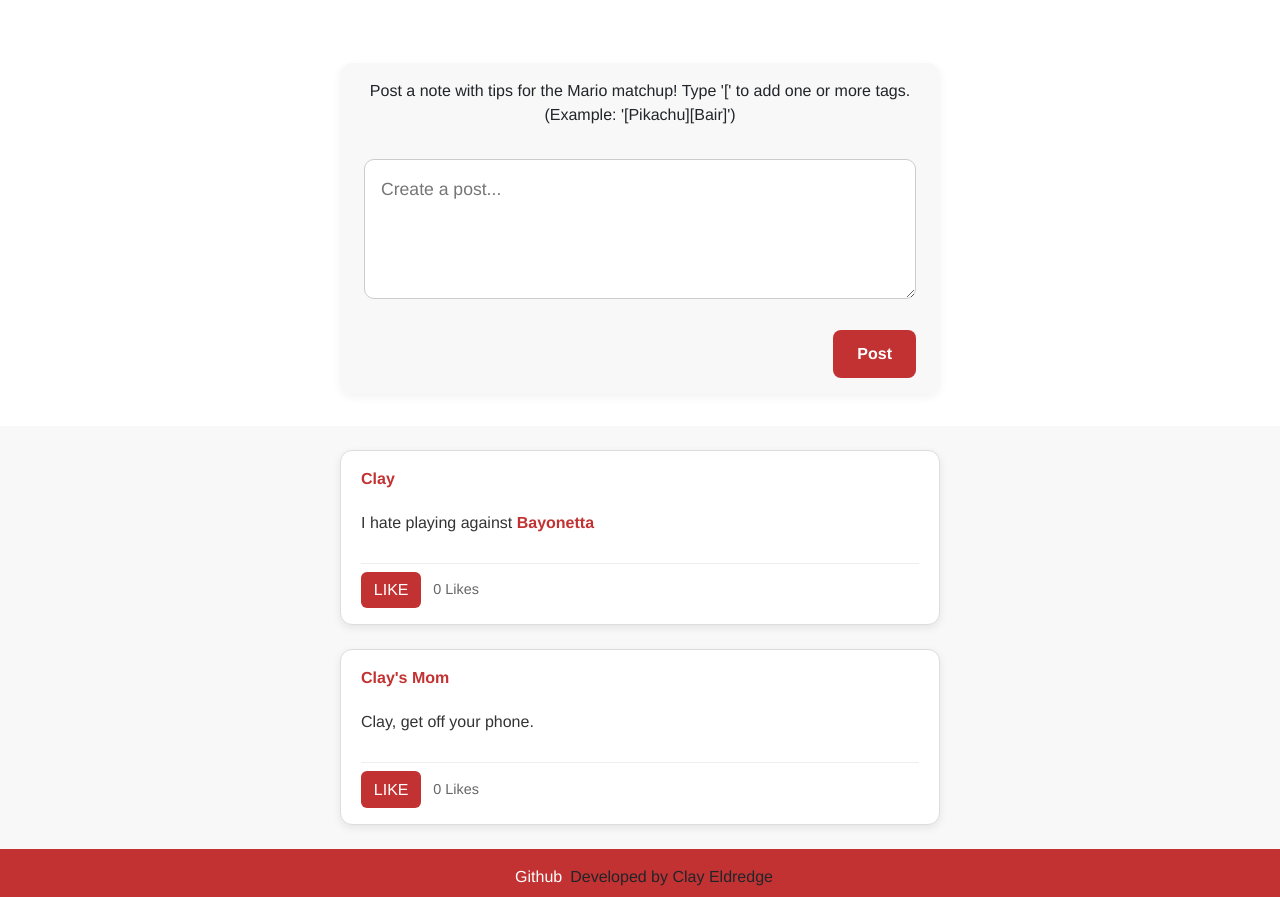
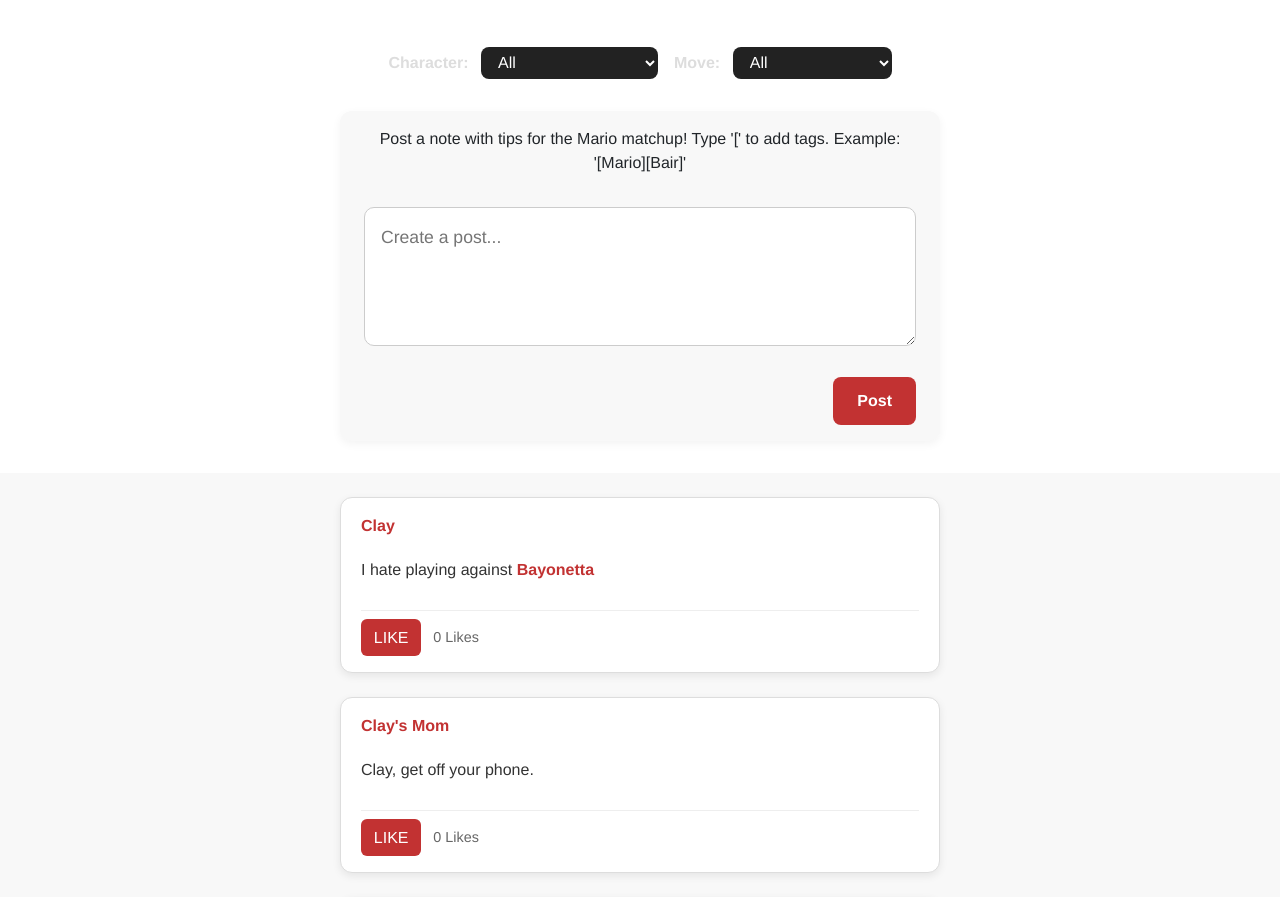
Before and after one commit to Clay-Eldredge/startup, a React (Vite) app: page /feed in a window 1280 px wide. Shown: the part 360-1257 px from the top of the page. Built offline with nearby package versions, Linux system fonts and the light colour scheme.

Commit message:
feed improvements

```diff
--- a/src/feed/feed.css
+++ b/src/feed/feed.css
@@ -199,6 +199,66 @@
   color: #555;
 }
 
+.filter-bar label {
+  margin-right: 0.5rem;
+  font-weight: bold;
+  color: #ddd;
+}
+
+.filter-bar {
+  margin: 1rem auto;
+  text-align: center;
+  color: #eee;
+}
+
+.filter-bar select {
+  padding: 0.4rem 0.8rem;
+  border-radius: 8px;
+  border: none;
+  background-color: #222;
+  color: #fff;
+  margin-left: 0.3rem;
+}
+
+.tag-span {
+  color: rgb(194, 50, 50);
+  font-weight: 600;
+  cursor: pointer;
+  position: relative;
+  transition: color 0.2s ease;
+}
+
+/* Slight color glow or underline when hovered */
+.tag-span.hovered {
+  color: #ff6b6b;
+  text-decoration: underline;
+}
+
+/* Optional tooltip (using the title attribute, browser default) */
+
+/* OR you can make your own tooltip pop-up like this */
+.tag-span::after {
+  content: attr(data-tooltip);
+  position: absolute;
+  bottom: 125%;
+  left: 50%;
+  transform: translateX(-50%);
+  background: #333;
+  color: white;
+  padding: 0.4rem 0.6rem;
+  border-radius: 4px;
+  font-size: 0.8rem;
+  opacity: 0;
+  pointer-events: none;
+  transition: opacity 0.2s ease;
+  white-space: nowrap;
+}
+
+.tag-span:hover::after {
+  opacity: 1;
+}
+
+
 /* Responsive adjustments for mobile */
 @media (max-width: 768px) {
   .feed-ul,
--- a/src/feed/feed.jsx
+++ b/src/feed/feed.jsx
@@ -9,12 +9,28 @@ export function Feed() {
       username: "Clay",
       content: "I hate playing against [Bayonetta]",
       timestamp: "2025-10-06 09:30 AM",
+      tags: ["Bayonetta"],
     },
     {
       id: 2,
       username: "Clay's Mom",
       content: "Clay, get off your phone.",
       timestamp: "2025-10-06 09:31 AM",
+      tags: [],
+    },
+    {
+      id: 3,
+      username: "Clay",
+      content: "[Mario] can use [uair] to combo off the top blast zone.",
+      timestamp: "2025-10-06 09:31 AM",
+      tags: ["Mario", "Up Air"],
+    },
+    {
+      id: 4,
+      username: "Clay",
+      content: "[Mario] is at least a top 10 character.",
+      timestamp: "2025-10-06 09:31 AM",
+      tags: ["Mario"],
     },
   ];
 
@@ -22,6 +38,44 @@ export function Feed() {
   const [postText, setPostText] = React.useState("");
   const [showSuggestions, setShowSuggestions] = React.useState(false);
   const [filteredCharacters, setFilteredCharacters] = React.useState([]);
+  const [selectedCharacter, setSelectedCharacter] = React.useState("");
+  const [selectedMove, setSelectedMove] = React.useState("");
+
+  // 🎯 Action tag list (move names)
+  const actionTags = [
+    "Back Air",
+    "Neutral Air",
+    "Up Air",
+    "Down Air",
+    "Forward Air",
+    "Neutral Special",
+    "Side Special",
+    "Up Special",
+    "Down Special",
+    "Grab",
+    "Dash Attack",
+    "Forward Smash",
+    "Up Smash",
+    "Down Smash",
+  ];
+
+  // 🔤 Aliases / shorthand normalization
+  const tagAliases = {
+    bair: "Back Air",
+    nair: "Neutral Air",
+    uair: "Up Air",
+    dair: "Down Air",
+    fair: "Forward Air",
+    usmash: "Up Smash",
+    dsmash: "Down Smash",
+    fsmash: "Forward Smash",
+    nb: "Neutral Special",
+    sb: "Side Special",
+    ub: "Up Special",
+    db: "Down Special",
+    grab: "Grab",
+    dash: "Dash Attack",
+  };
 
   const handleInputChange = (e) => {
     const value = e.target.value;
@@ -46,14 +100,23 @@ export function Feed() {
     setShowSuggestions(false);
   };
 
+  const normalizeTag = (raw) => {
+    const key = raw.toLowerCase().trim();
+    return tagAliases[key] || raw.trim();
+  };
+
   const handlePost = () => {
     if (!postText.trim()) return;
 
+    const tagMatches = [...postText.matchAll(/\[([^\]]+)\]/g)];
+    const parsedTags = tagMatches.map(match => normalizeTag(match[1]));
+
     const newPost = {
       id: posts.length + 1,
-      username: "Clay", // make this dynamic later
+      username: "Clay",
       content: postText.trim(),
       timestamp: new Date().toLocaleString(),
+      tags: parsedTags,
     };
 
     setPosts([newPost, ...posts]);
@@ -72,15 +135,24 @@ export function Feed() {
         parts.push(content.slice(lastIndex, match.index));
       }
 
-        const charName = match[1];
+      const normalized = normalizeTag(match[1]);
+
       parts.push(
-          <a
+        <span
           key={match.index}
-            href={`/characters/${charName}`}
-            className="character-link"
+          className="tag-span"
+          onMouseEnter={(e) => {
+            // Example hover action:
+            // show tooltip or highlight
+            e.currentTarget.classList.add("hovered");
+          }}
+          onMouseLeave={(e) => {
+            e.currentTarget.classList.remove("hovered");
+          }}
+          title={`Tag: ${normalized}`} // optional tooltip text
         >
-            {charName}
-          </a>
+          {normalized}
+        </span>
       );
 
       lastIndex = regex.lastIndex;
@@ -94,6 +166,18 @@ export function Feed() {
   }
 
 
+  const visiblePosts = posts.filter(post => {
+    const matchesCharacter = selectedCharacter
+      ? post.tags.includes(selectedCharacter)
+      : true;
+
+    const matchesMove = selectedMove
+      ? post.tags.includes(selectedMove)
+      : true;
+
+    return matchesCharacter && matchesMove;
+  });
+
   return (
     <main>
       <div className="character-div">
@@ -103,18 +187,45 @@ export function Feed() {
         </p>
       </div>
 
+      <div className="filter-bar">
+        <label htmlFor="characterFilter">Character:</label>
+        <select
+          id="characterFilter"
+          value={selectedCharacter}
+          onChange={(e) => setSelectedCharacter(e.target.value)}
+        >
+          <option value="">All</option>
+          {characters.map((char) => (
+            <option key={char} value={char}>{char}</option>
+          ))}
+        </select>
+
+        <label htmlFor="moveFilter" style={{ marginLeft: "1rem" }}>
+          Move:
+        </label>
+        <select
+          id="moveFilter"
+          value={selectedMove}
+          onChange={(e) => setSelectedMove(e.target.value)}
+        >
+          <option value="">All</option>
+          {actionTags.map((move) => (
+            <option key={move} value={move}>{move}</option>
+          ))}
+        </select>
+      </div>
+
       <div className="create-post-div">
         <p>
-            Post a note with tips for the Mario matchup! Type '[' to add one or
-            more tags. (Example: '[Pikachu][Bair]')
+          Post a note with tips for the Mario matchup! Type '[' to add tags.
+          Example: '[Mario][Bair]'
         </p>
-
         <div className="input-wrapper">
           <textarea
             value={postText}
             onChange={handleInputChange}
             placeholder="Create a post..."
-              rows={4} // taller input
+            rows={4}
           />
           {showSuggestions && (
             <div className="autocomplete-box">
@@ -134,7 +245,6 @@ export function Feed() {
             </div>
           )}
         </div>
-
         <div className="post-btn-wrapper">
           <button className="btn btn-primary post-btn" onClick={handlePost}>
             Post
@@ -142,10 +252,9 @@ export function Feed() {
         </div>
       </div>
 
-
       <div className="feed-div">
         <ul className="feed-ul">
-          {posts.map((post) => (
+          {visiblePosts.map((post) => (
             <li key={post.id} className="post">
               <div className="post-user-div">
                 <p>{post.username}</p>
```
Lines whose indentation alone changed are shown as unchanged.
